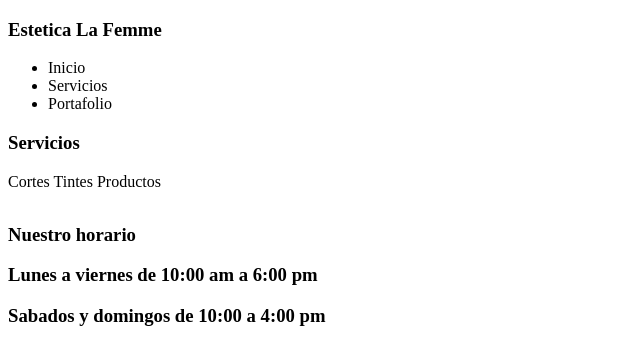
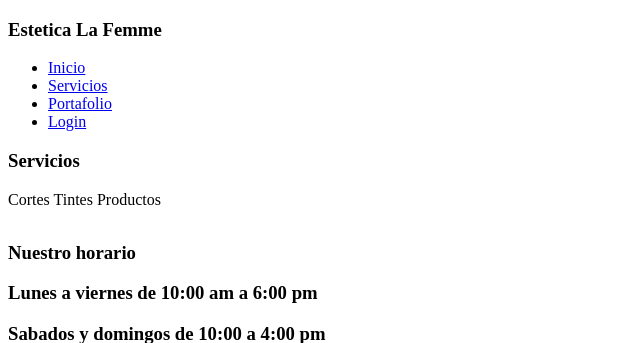
Before and after one commit to andremarinmx/EsteticaLaFemme, a Flask app: page / in a window 1280 px wide. Shown: the top 343 px of the page, without its empty margins (0-640 px from the left). Run offline with Flask 2, Linux system fonts and the light colour scheme.

Commit message:
Enlaces en html colocados

```diff
--- a/app.py
+++ b/app.py
@@ -22,12 +22,12 @@ def trabajos():
     return render_template("trabajos.html", trabajos=trabajos)
 
 @app.route('/login')
-def hello_world():
+def login():
     return render_template("login.html")
 database={'admin':'admin'}
 
 @app.route('/formulario_login',methods=["POST"])
-def login():
+def formulario_login():
     nombre_usuario = request.form['usuario']
     contrasena_usuario = request.form['contrasena']
     if nombre_usuario not in database:
--- a/templates/index.html
+++ b/templates/index.html
@@ -10,9 +10,10 @@
     <section>
       <h3>Estetica La Femme</h3>
       <ul>
-        <li><a href="#"></a>Inicio</li>
-        <li><a href="#"></a>Servicios</li>
-        <li><a href="#"></a>Portafolio</li>
+        <li><a href="{{url_for('index')}}">Inicio</a></li>
+        <li><a href="#">Servicios</a></li>
+        <li><a href="{{url_for('portafolio')}}">Portafolio</a></li>
+        <li><a href="{{url_for('login')}}">Login</a></li>
       </ul>
       <h3>Servicios</h3>
       <table>
```
